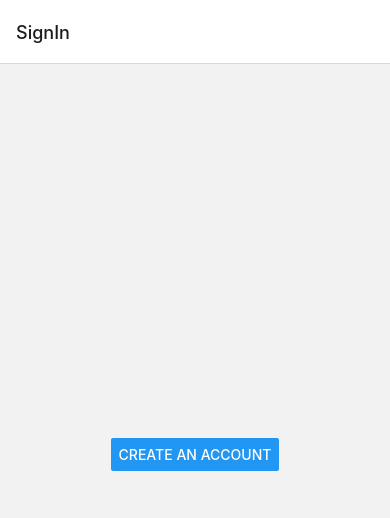
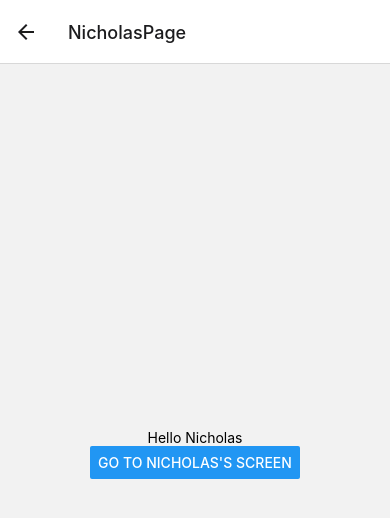
Before and after one commit to chirag03k/ktp-theta-app, a React Native app: screen /NicholasPage in a window 390 px wide. Shown: the top 518 px of the page. Built offline with nearby package versions, Linux system fonts and the light colour scheme.

Commit message:
Uploaded NicholasPage

```diff
--- a/App.js
+++ b/App.js
@@ -5,6 +5,7 @@ import { createNativeStackNavigator } from '@react-navigation/native-stack';
 import { Home } from './src/screens/Home';
 import { SignIn } from './src/screens/SignIn';
 import { SignUp } from './src/screens/SignUp';
+import { NicholasPage } from './src/screens/Nicholas';
 
 const Stack = createNativeStackNavigator();
 
@@ -14,6 +15,7 @@ export default function App() {
 
             <Stack.Navigator initialRouteName="SignIn">
               <Stack.Screen name="Home" component={ Home } />
+              <Stack.Screen name="NicholasPage" component={ NicholasPage } />
               <Stack.Screen name="SignIn" component={ SignIn } />
               <Stack.Screen name="SignUp" component={ SignUp } />
             </Stack.Navigator>
--- /dev/null
+++ b/src/screens/Nicholas/NicholasPage.jsx
@@ -0,0 +1,15 @@
+import { StyleSheet, Text, View, Button} from 'react-native';
+
+export const NicholasPage = ( {navigation} ) => {
+    return (
+        <View style={{ flex: 1, alignItems: 'center', justifyContent: 'center' }}>
+        <Text>Hello Nicholas</Text>
+        <Button
+            title="Go to Nicholas's Screen"
+            onPress={() => navigation.push('NicholasPage')}
+            />
+    </View>
+    )
+
+
+}
--- /dev/null
+++ b/src/screens/Nicholas/index.js
@@ -0,0 +1 @@
+export {NicholasPage} from './NicholasPage.jsx';
--- a/src/screens/SignIn/SignIn.jsx
+++ b/src/screens/SignIn/SignIn.jsx
@@ -1,5 +1,6 @@
 import React from 'react';
 import {View, Button} from 'react-native';
+import { NicholasPage } from '../Nicholas';
 import { NavigationContainer } from '@react-navigation/native';
 
 export const SignIn = ({ navigation }) => {
@@ -10,6 +11,10 @@ export const SignIn = ({ navigation }) => {
             title="Create an account"
             onPress={() => navigation.push('SignUp')}
             />
+            <Button
+            title="Go to Nicholas's Screen"
+            onPress={() => navigation.push('NicholasPage')}
+            />
         </View>
     )
 
```
